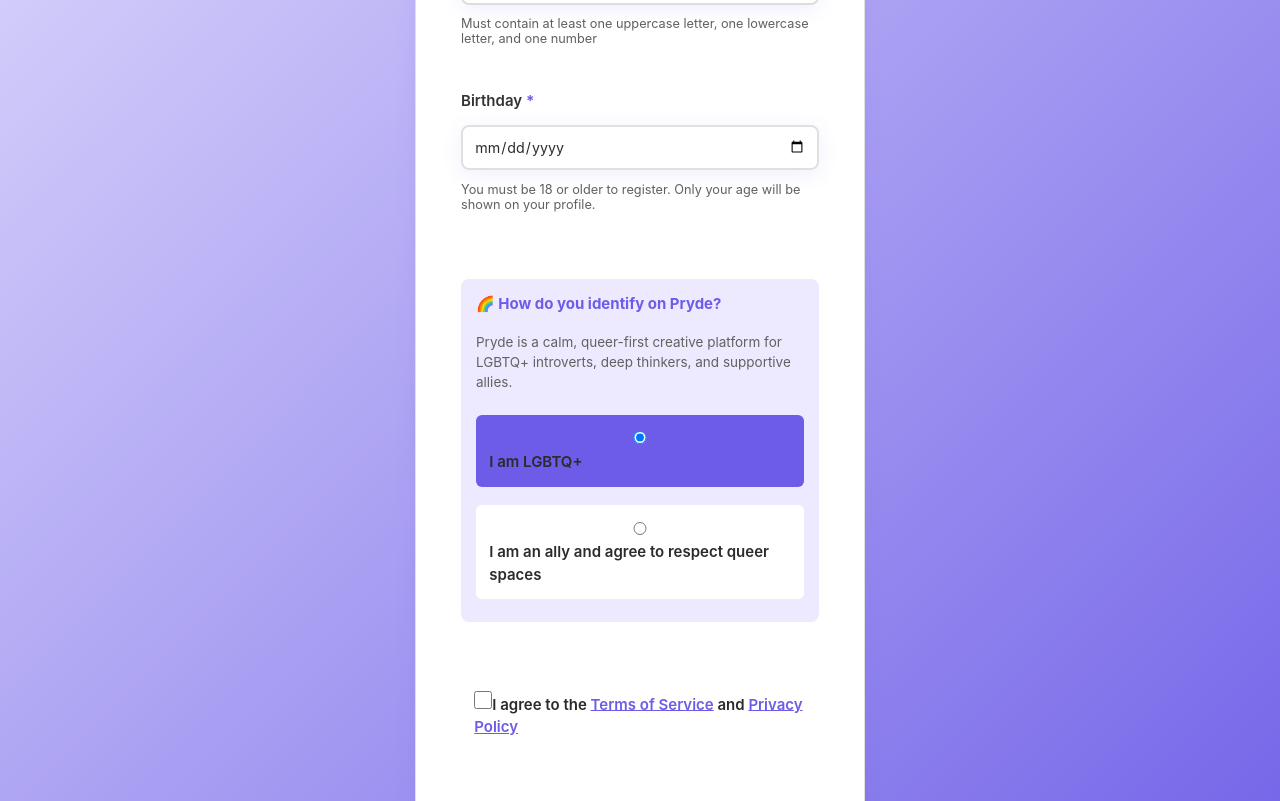
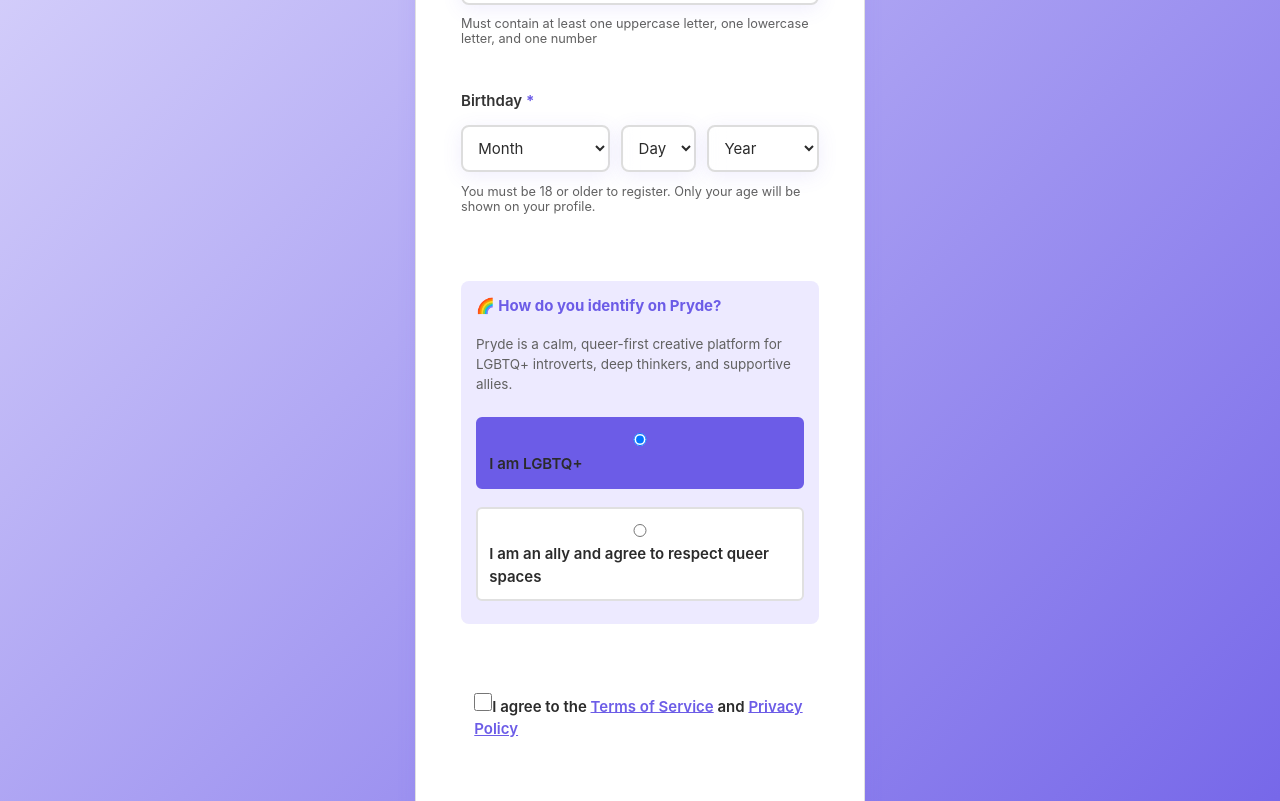
Before and after one commit to Amatex1/pryde-backend, a React (Vite) app: page /register in a window 1280 px wide. Shown: the part 620-1421 px from the top of the page. Built offline with nearby package versions, Linux system fonts and the light colour scheme.

Commit message:
modified:   server/.env.example modified:   server/routes/auth.js modified:   src/pages/Home.jsx modified:   src/pages/Register.jsx

```diff
--- a/src/pages/Home.jsx
+++ b/src/pages/Home.jsx
@@ -48,9 +48,16 @@
                   <Link to="/register" className="btn-primary">
                     Join Pryde
                   </Link>
-                  <Link to="#features" className="btn-secondary">
+                  <a
+                    href="#features"
+                    className="btn-secondary"
+                    onClick={(e) => {
+                      e.preventDefault();
+                      document.getElementById('features')?.scrollIntoView({ behavior: 'smooth' });
+                    }}
+                  >
                     Explore Features
-                  </Link>
+                  </a>
                 </>
               )}
             </div>
--- a/src/pages/Register.jsx
+++ b/src/pages/Register.jsx
@@ -12,6 +12,9 @@
     password: '',
     displayName: '',
     birthday: '',
+    birthMonth: '',
+    birthDay: '',
+    birthYear: '',
     termsAccepted: false,
     isAlly: false // PHASE 6: Ally system
   });
@@ -42,14 +45,17 @@
     e.preventDefault();
     setError('');
 
-    // Validate birthday is provided
-    if (!formData.birthday) {
+    // Validate birthday dropdowns are all filled
+    if (!formData.birthMonth || !formData.birthDay || !formData.birthYear) {
       setError('Please enter your full birthday');
       return;
     }
 
+    // Construct birthday from dropdowns (YYYY-MM-DD format)
+    const birthday = `${formData.birthYear}-${formData.birthMonth.padStart(2, '0')}-${formData.birthDay.padStart(2, '0')}`;
+
     // Calculate age from birthday
-    const birthDate = new Date(formData.birthday);
+    const birthDate = new Date(birthday);
     const today = new Date();
     let age = today.getFullYear() - birthDate.getFullYear();
     const monthDiff = today.getMonth() - birthDate.getMonth();
@@ -63,6 +69,9 @@
       setError('You must be 18 years or older to register');
       return;
     }
+
+    // Update formData with constructed birthday
+    formData.birthday = birthday;
 
     // Validate terms accepted
     if (!formData.termsAccepted) {
@@ -220,17 +229,57 @@
           </div>
 
           <div className="form-group">
-            <label htmlFor="birthday">Birthday <span style={{ color: 'var(--pryde-purple)', fontWeight: 'bold' }}>*</span></label>
-            <input
-              type="date"
-              id="birthday"
-              name="birthday"
-              value={formData.birthday}
-              onChange={handleChange}
-              required
-              max={new Date(new Date().setFullYear(new Date().getFullYear() - 18)).toISOString().split('T')[0]}
-              className="form-input glossy"
-            />
+            <label>Birthday <span style={{ color: 'var(--pryde-purple)', fontWeight: 'bold' }}>*</span></label>
+            <div style={{ display: 'grid', gridTemplateColumns: '2fr 1fr 1.5fr', gap: '0.75rem' }}>
+              <select
+                name="birthMonth"
+                value={formData.birthMonth}
+                onChange={handleChange}
+                required
+                className="form-input glossy"
+                style={{ padding: '0.75rem' }}
+              >
+                <option value="">Month</option>
+                <option value="1">January</option>
+                <option value="2">February</option>
+                <option value="3">March</option>
+                <option value="4">April</option>
+                <option value="5">May</option>
+                <option value="6">June</option>
+                <option value="7">July</option>
+                <option value="8">August</option>
+                <option value="9">September</option>
+                <option value="10">October</option>
+                <option value="11">November</option>
+                <option value="12">December</option>
+              </select>
+              <select
+                name="birthDay"
+                value={formData.birthDay}
+                onChange={handleChange}
+                required
+                className="form-input glossy"
+                style={{ padding: '0.75rem' }}
+              >
+                <option value="">Day</option>
+                {Array.from({ length: 31 }, (_, i) => i + 1).map(day => (
+                  <option key={day} value={day}>{day}</option>
+                ))}
+              </select>
+              <select
+                name="birthYear"
+                value={formData.birthYear}
+                onChange={handleChange}
+                required
+                className="form-input glossy"
+                style={{ padding: '0.75rem' }}
+              >
+                <option value="">Year</option>
+                {Array.from({ length: 100 }, (_, i) => new Date().getFullYear() - 18 - i).map(year => (
+                  <option key={year} value={year}>{year}</option>
+                ))}
+              </select>
+            </div>
             <small style={{ color: 'var(--text-muted)', fontSize: '0.85rem', marginTop: '0.25rem', display: 'block' }}>
               You must be 18 or older to register. Only your age will be shown on your profile.
             </small>
@@ -259,7 +308,15 @@
               Pryde is a calm, queer-first creative platform for LGBTQ+ introverts, deep thinkers, and supportive allies.
             </p>
             <div style={{ display: 'flex', flexDirection: 'column', gap: '0.75rem' }}>
-              <label className="checkbox-label" style={{ padding: '0.75rem', background: formData.isAlly === false ? 'var(--pryde-purple)' : 'white', color: formData.isAlly === false ? 'white' : 'var(--text-main)', borderRadius: '6px', cursor: 'pointer', transition: 'all 0.3s ease' }}>
+              <label className="checkbox-label" style={{
+                padding: '0.75rem',
+                background: formData.isAlly === false ? 'var(--pryde-purple)' : 'var(--card-surface)',
+                color: formData.isAlly === false ? 'white' : 'var(--text-main)',
+                border: formData.isAlly === false ? '2px solid var(--pryde-purple)' : '2px solid var(--border-light)',
+                borderRadius: '6px',
+                cursor: 'pointer',
+                transition: 'all 0.3s ease'
+              }}>
                 <input
                   type="radio"
                   name="identityType"
@@ -269,7 +326,15 @@
                 />
                 <span>I am LGBTQ+</span>
               </label>
-              <label className="checkbox-label" style={{ padding: '0.75rem', background: formData.isAlly === true ? 'var(--pryde-purple)' : 'white', color: formData.isAlly === true ? 'white' : 'var(--text-main)', borderRadius: '6px', cursor: 'pointer', transition: 'all 0.3s ease' }}>
+              <label className="checkbox-label" style={{
+                padding: '0.75rem',
+                background: formData.isAlly === true ? 'var(--pryde-purple)' : 'var(--card-surface)',
+                color: formData.isAlly === true ? 'white' : 'var(--text-main)',
+                border: formData.isAlly === true ? '2px solid var(--pryde-purple)' : '2px solid var(--border-light)',
+                borderRadius: '6px',
+                cursor: 'pointer',
+                transition: 'all 0.3s ease'
+              }}>
                 <input
                   type="radio"
                   name="identityType"
@@ -297,7 +362,7 @@
             </label>
           </div>
 
-          <button type="submit" disabled={loading || !formData.birthday || !formData.termsAccepted} className="btn-primary glossy-gold">
+          <button type="submit" disabled={loading || !formData.birthMonth || !formData.birthDay || !formData.birthYear || !formData.termsAccepted} className="btn-primary glossy-gold">
             {loading ? 'Join Pryde' : 'Create Account'}
           </button>
         </form>
```
Also changed, not shown: 2 other files (tests, documents, lock files or other folders).
